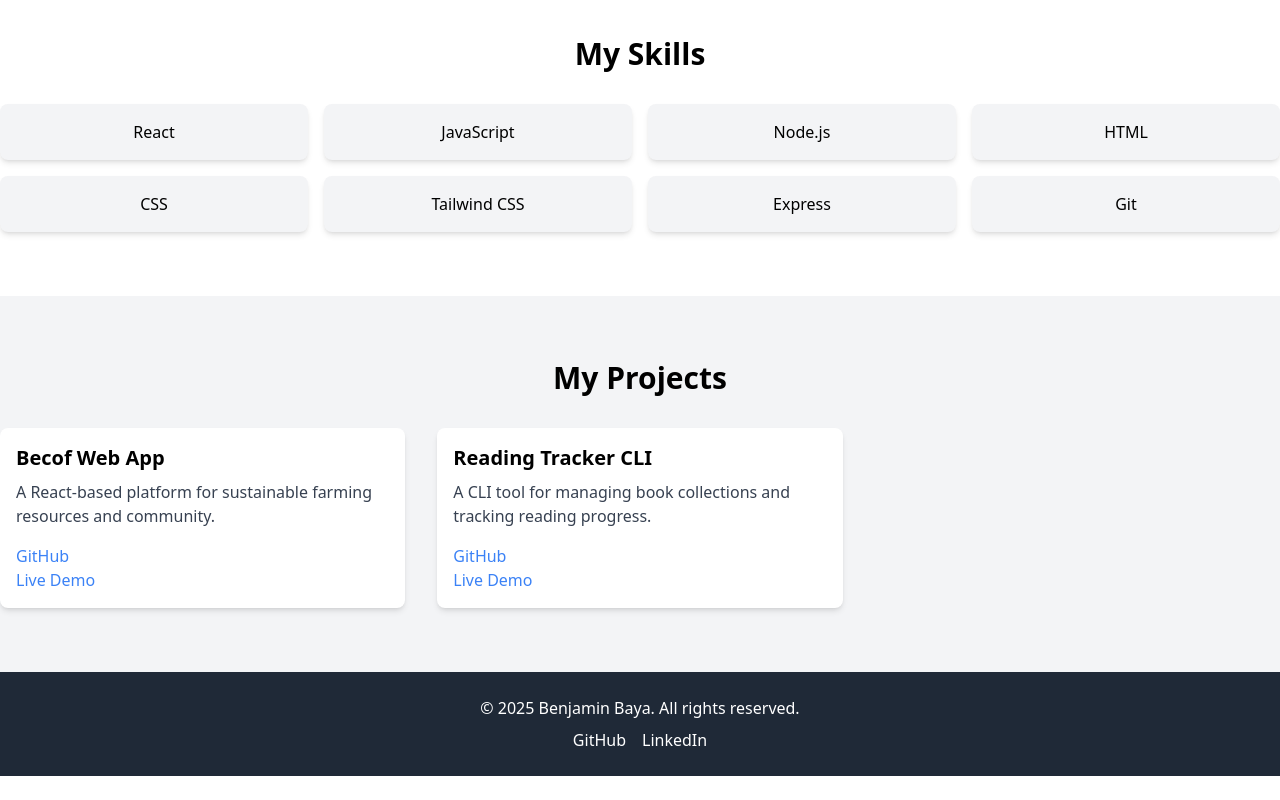
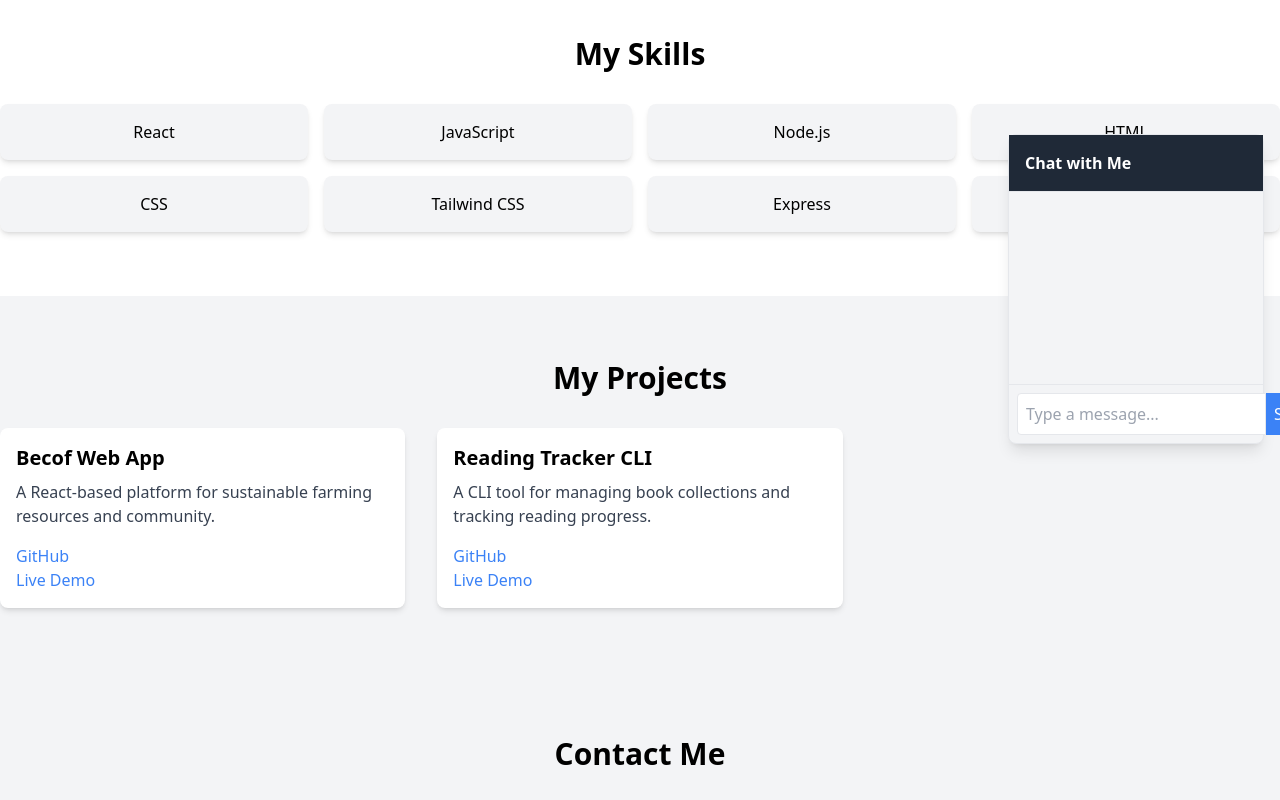
Before and after one commit to benjaminmweribaya/Benjamin-Mweri-Baya-Portfolio, a React (Create React App) app in the folder frontend/: page / in a window 1280 px wide. Shown: the part 340-1140 px from the top of the page. Before the commit the page ends 1116 px from the top, so only its background shows below. Built offline with nearby package versions, Linux system fonts and the light colour scheme; the HTML template or start-up script is replaced by a standard one.

Commit message:
Integrate Contact and Chatbot components into App.jsx

```diff
--- a/frontend/src/App.jsx
+++ b/frontend/src/App.jsx
@@ -3,7 +3,9 @@ import Header from './components/Header';
 import About from './components/About';
 import Skills from './components/Skills';
 import Projects from './components/Projects';
+import Contact from './components/Contact';
 import Footer from './components/Footer';
+import Chatbot from './components/Chatbot';
 
 const App = () => {
   return (
@@ -13,8 +15,10 @@ const App = () => {
         <About />
         <Skills />
         <Projects />
+        <Contact />
       </main>
       <Footer />
+      <Chatbot />
     </div>
   );
 };
```
